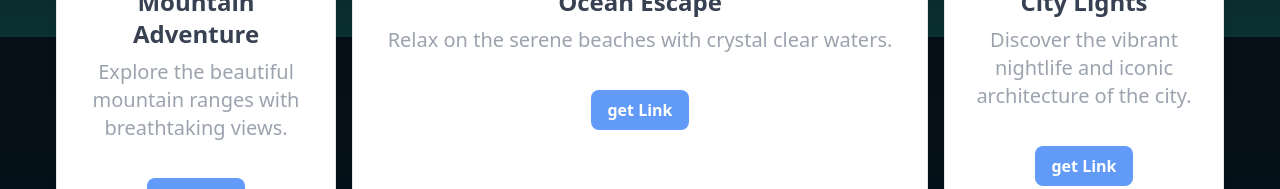
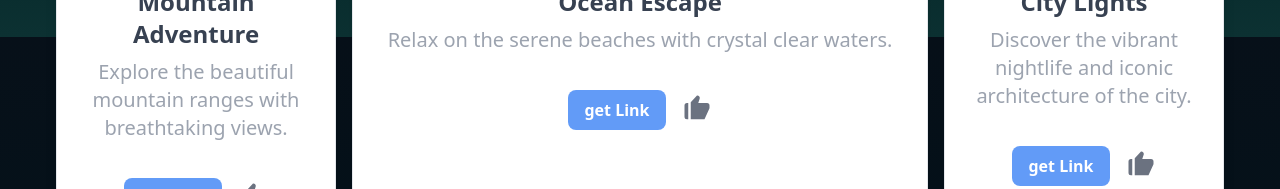
Before and after one commit to Aevamshingala/YourCart, a React (Vite) app: page / in a window 1280 px wide. Shown: the part 763-952 px from the top of the page. Built offline with nearby package versions, Linux system fonts and the light colour scheme.

Commit message:
add like button

```diff
--- a/src/components/categoryCard/categoryCard.jsx
+++ b/src/components/categoryCard/categoryCard.jsx
@@ -1,11 +1,15 @@
-import React from "react";
+import React, { useState } from "react";
 import cardData from "../temoData";
 import { nanoid } from "nanoid";
 import { Button } from "../home/buttonComponent";
 import { motion } from "framer-motion";
 import Category from "../home/category";
+import { Link } from "react-router-dom";
+import { BiSolidLike } from "react-icons/bi";
 
 function CategoryCard() {
+  const [islike, setIsLike] = useState(false);
+
   return (
     <div className=" w-full grid grid-cols-1 p-6 gap-6">
       <Category />
@@ -30,7 +34,18 @@ function CategoryCard() {
             <div className="bg-white rounded-2xl h-[50%] p-5 sm:h-fit md:h-fit m-5 hover:ring-8 ring-blue-200">
               <h1 className=" text-gray-700 text-2xl ">{title}</h1>
               <h2 className="text-gray-400 text-xl ">{description}</h2>
-              <Button description="get Link" />
+              <div className="flex items-center justify-center space-x-4">
+                <Link to={link}>
+                  <Button description={"get Link"} />
+                </Link>
+
+                <BiSolidLike
+                  className={`text-3xl  ${
+                    islike ? "text-blue-500" : "text-gray-500"
+                  } cursor-pointer hover:text-blue-500 mt-4`}
+                  // take the id of post and check the like
+                />
+              </div>
             </div>
           </motion.div>
         </div>
--- a/src/components/home/card.jsx
+++ b/src/components/home/card.jsx
@@ -1,10 +1,12 @@
-import React from "react";
+import React, { useState } from "react";
 import { Link } from "react-router-dom";
 import { nanoid } from "nanoid";
 import cardData from "../temoData.js";
 import { Button } from "./buttonComponent.jsx";
+import { BiSolidLike } from "react-icons/bi";
 
 function Card() {
+  const [islike, setIsLike] = useState(false);
   return (
     <div className="grid grid-cols-1 sm:grid-cols-2 lg:grid-cols-4 gap-4 p-6">
       {cardData
@@ -47,10 +49,17 @@ function Card() {
                 <p className="text-gray-400 mb-4 text-xl">{description}</p>
 
                 {/* Button */}
-                <div className="flex justify-center">
+                <div className="flex items-center justify-center space-x-4">
                   <Link to={link}>
                     <Button description={"get Link"} />
                   </Link>
+
+                  <BiSolidLike
+                    className={`text-3xl  ${
+                      islike ? "text-blue-500" : "text-gray-500"
+                    } cursor-pointer hover:text-blue-500 mt-4`}
+                    // take the id of post and check the like
+                  />
                 </div>
               </div>
             </div>
--- a/src/components/home/category.jsx
+++ b/src/components/home/category.jsx
@@ -2,6 +2,7 @@ import React from "react";
 import { motion } from "framer-motion";
 import category from "../categoryData";
 import { Link } from "react-router-dom";
+import { nanoid } from "nanoid";
 
 function Category() {
   return (
@@ -9,6 +10,7 @@ function Category() {
       <div className="flex overflow-x-scroll space-x-6 scroll-smooth scrollbar-thin mt-5 shadow-lg pt-8 scrollbar-hide">
         {category.map(({ item, image, link }) => (
           <motion.div
+            key={nanoid()}
             initial={{ opacity: 0, scale: 0.5 }}
             animate={{ opacity: 1, scale: 1 }}
             transition={{
--- a/src/components/home/scrollCard.jsx
+++ b/src/components/home/scrollCard.jsx
@@ -1,10 +1,13 @@
-import React from "react";
+import React, { useState } from "react";
 import { Link } from "react-router-dom";
 import { nanoid } from "nanoid";
 import cardData from "../temoData.js";
 import { Button } from "./buttonComponent.jsx";
+import { BiSolidLike } from "react-icons/bi";
 
 const scrollCard = () => {
+  const [islike, setIsLike] = useState(false);
+
   return (
     // Scrollable horizontal container with horizontal padding and overflow-x-scroll
     <div className="flex overflow-x-scroll space-x-4 p-6 scroll-smooth scrollbar-thin">
@@ -31,10 +34,17 @@ const scrollCard = () => {
             <p className="text-gray-400  text-xl mb-4">{description}</p>
 
             {/* Button */}
-            <div className="flex justify-center">
+            <div className="flex items-center justify-center space-x-4">
               <Link to={link}>
                 <Button description={"get Link"} />
               </Link>
+
+              <BiSolidLike
+                className={`text-3xl  ${
+                  islike ? "text-blue-500" : "text-gray-500"
+                } cursor-pointer hover:text-blue-500 mt-4`}
+                // take the id of post and check the like
+              />
             </div>
           </div>
         </div>
```
